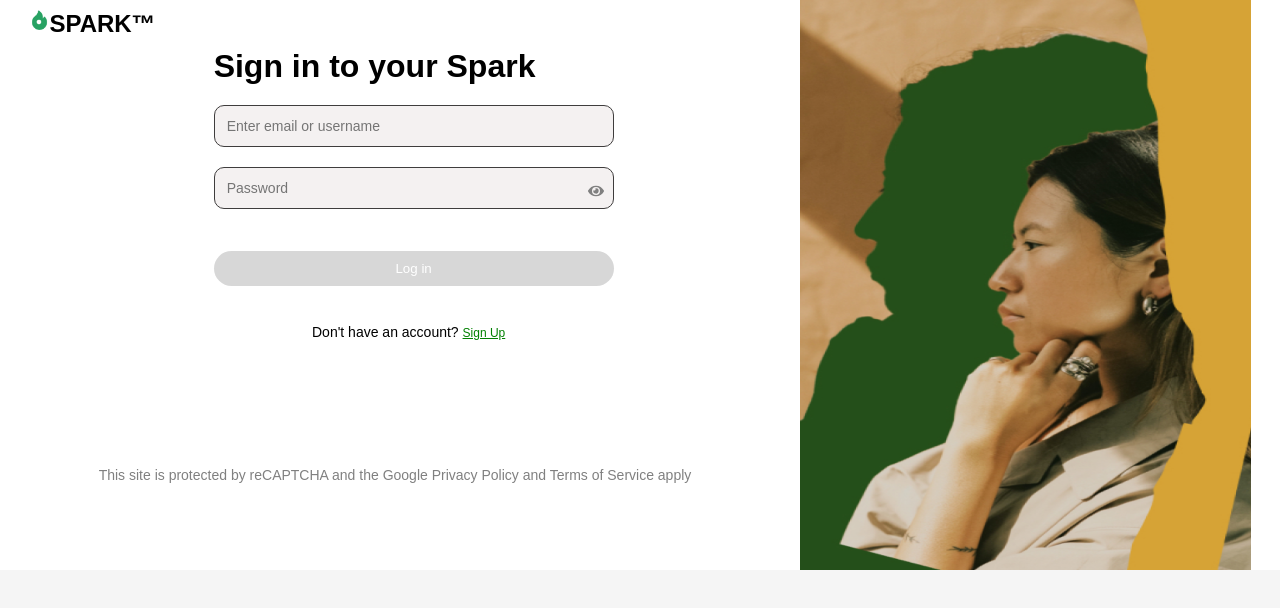
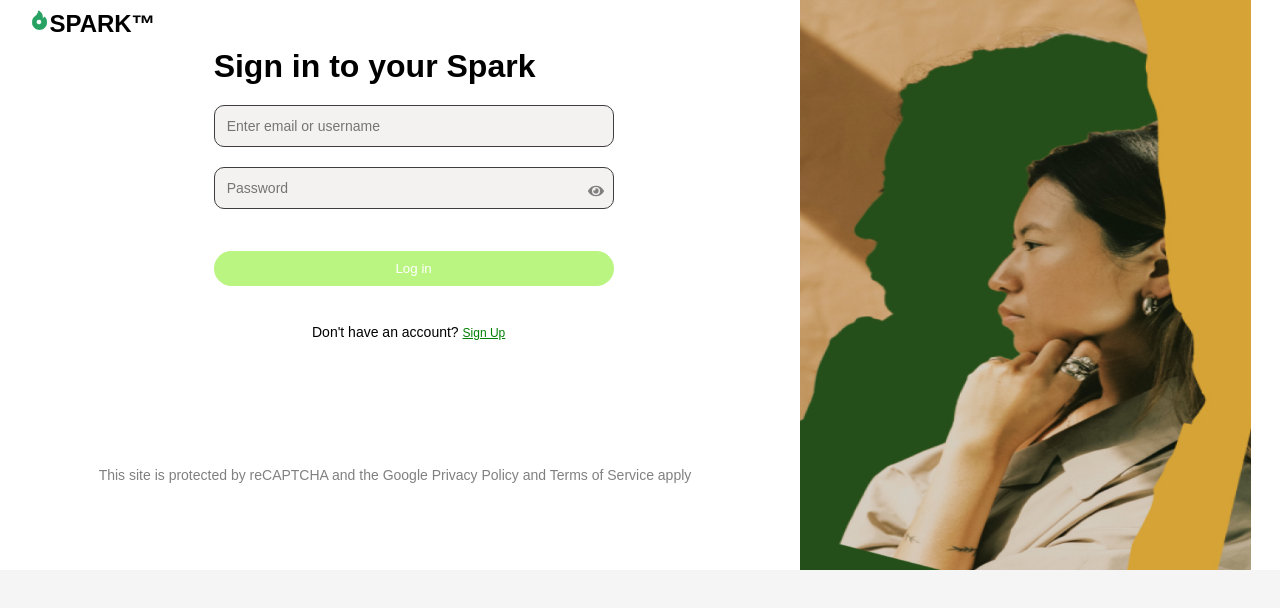
Before and after one commit to adityamohite0106/Spark-Frontend, a React (Vite) app: page /signin in a window 1280 px wide. In both pictures the pointer is over the button "Log in". Shown: the top 608 px of the page. Built offline with nearby package versions, Linux system fonts and the light colour scheme.

Commit message:
Update Signin.css

```diff
--- a/src/Desktop/Pages/Signin.css
+++ b/src/Desktop/Pages/Signin.css
@@ -216,6 +216,9 @@
     margin-top: 22px;
     margin-bottom: 18px;
   }
+ .signin-btn2:hover {
+    background-color: rgba(121, 236, 5, 0.5);
+  }
 
   /* OR Divider */
   .or-divider {
```
